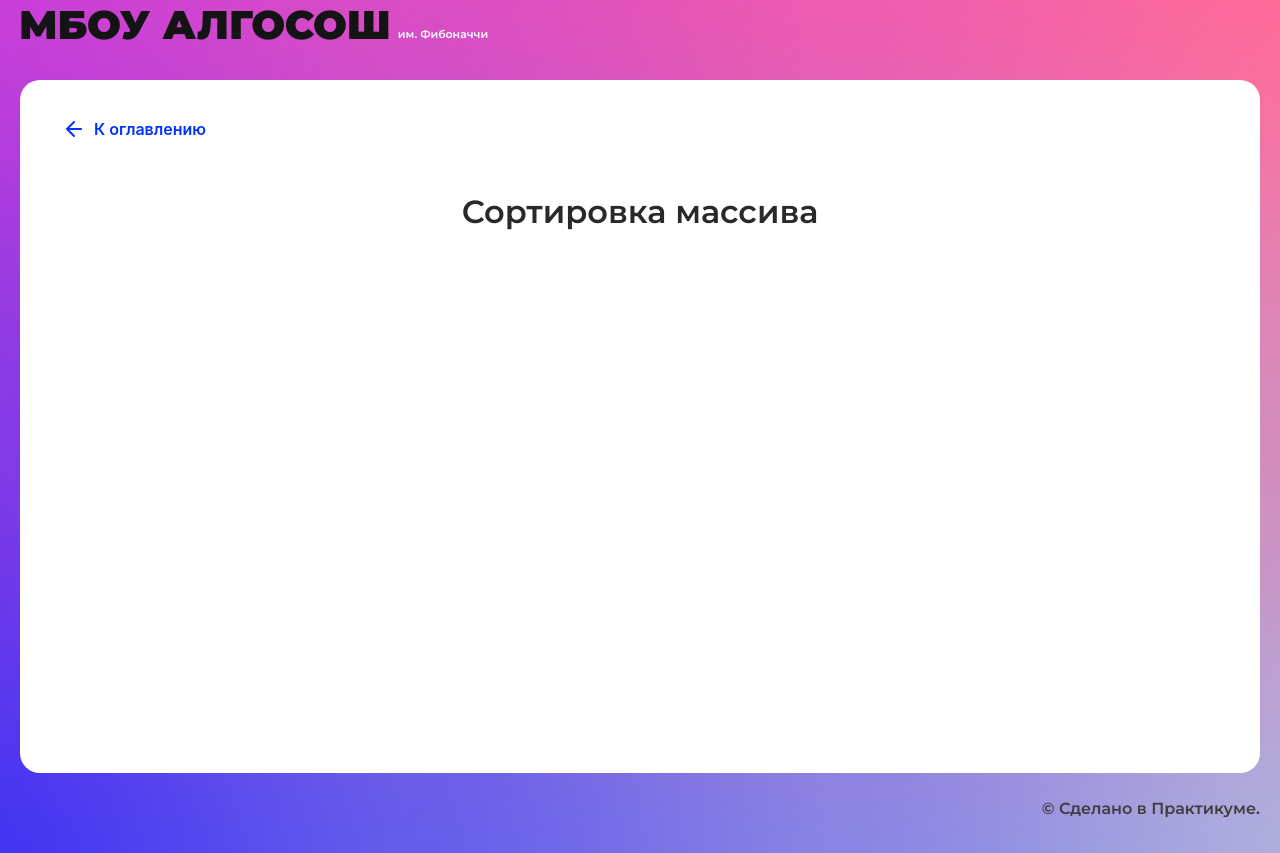
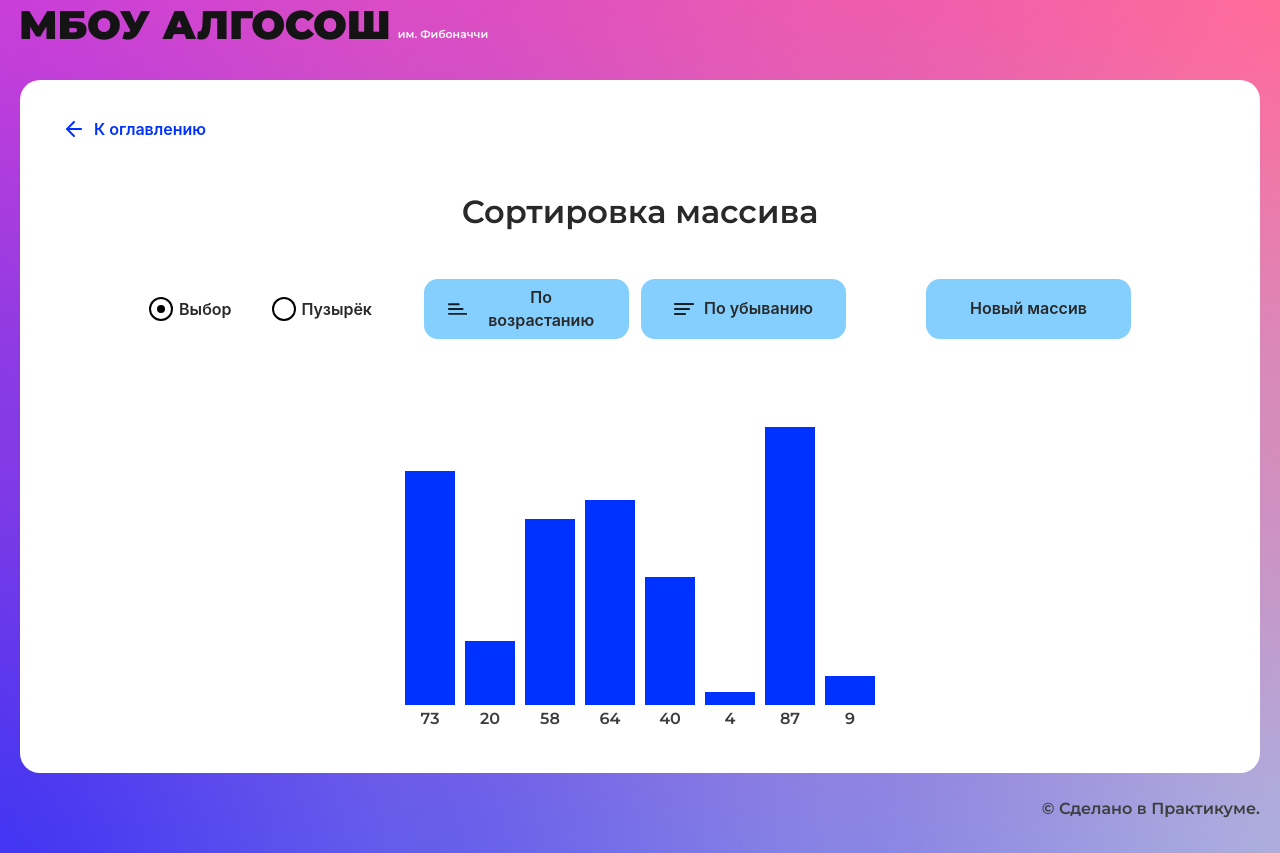
Before and after one commit to dvortsovs/algososh, a React (Create React App) app: page /sorting in a window 1280 px wide. Built offline with nearby package versions, Linux system fonts and the light colour scheme.

Commit message:
feat: add sort component, fix string, fibonacci component

```diff
--- a/src/components/fibonacci-page/fibonacci-page.tsx
+++ b/src/components/fibonacci-page/fibonacci-page.tsx
@@ -4,6 +4,7 @@ import {SolutionLayout} from "../ui/solution-layout/solution-layout";
 import {Input} from "../ui/input/input";
 import {Button} from "../ui/button/button";
 import {Circle} from "../ui/circle/circle";
+import {SHORT_DELAY_IN_MS} from "../../constants/delays";
 
 export const FibonacciPage: React.FC = () => {
     const [value, setValue] = useState<string>('')
@@ -40,7 +41,7 @@ export const FibonacciPage: React.FC = () => {
                 setIsLoad(false)
                 clearInterval(cycle)
             }
-        }, 500)
+        }, SHORT_DELAY_IN_MS)
     }
 
     return (
--- a/src/components/sorting-page/sorting-page.tsx
+++ b/src/components/sorting-page/sorting-page.tsx
@@ -1,10 +1,158 @@
-import React from "react";
-import { SolutionLayout } from "../ui/solution-layout/solution-layout";
+import React, {useEffect, useRef, useState} from "react";
+import styles from './sorting.module.css'
+import {SolutionLayout} from "../ui/solution-layout/solution-layout";
+import {RadioInput} from "../ui/radio-input/radio-input";
+import {Button} from "../ui/button/button";
+import {Direction} from "../../types/direction";
+import {Column} from "../ui/column/column";
+import {ElementStates} from "../../types/element-states";
+import {swap} from "../../services/utils";
+import {sortType} from "../../types/sort-type";
+import {DELAY_IN_MS} from "../../constants/delays";
 
 export const SortingPage: React.FC = () => {
-  return (
-    <SolutionLayout title="Сортировка массива">
+    const [arr, setArr] = useState<number[]>([])
+    const [changingIndex, setChangingIndex] = useState(0)
+    const [currentIndex, setCurrentIndex] = useState(0)
+    const [typeSort, setTypeSort] = useState<sortType>(sortType.Select)
+    const [isLoadAsc, setIsLoadAsc] = useState(false)
+    const [isLoadDesc, setIsLoadDesc] = useState(false)
 
-    </SolutionLayout>
-  );
+    const done = useRef<number[]>([])
+
+    useEffect(() => {
+        randomArr()
+    }, [])
+
+    const randomArr = () => {
+        const newArr: number[] = []
+        const len = Math.floor(Math.random() * (18 - 3) + 3)
+        for (let i = 0; i < len; i++) {
+            newArr.push(Math.floor(Math.random() * 101))
+        }
+        setArr(newArr)
+        setChangingIndex(0)
+        setCurrentIndex(0)
+        done.current = []
+    }
+
+    function* selectIterator(arr: number[], direction: Direction) {
+        const sortedArr: number[] = []
+        for (let i = 0; i < arr.length; i++) {
+            let temp = arr[i]
+            let index = i
+            for (let j = i + 1; j < arr.length; j++) {
+                if (direction === Direction.Descending) {
+                    if (temp < arr[j]) {
+                        temp = arr[j]
+                        index = j
+                    }
+                } else {
+                    if (temp > arr[j]) {
+                        temp = arr[j]
+                        index = j
+                    }
+                }
+                yield {
+                    arr: arr, sortedArr: sortedArr, i, j
+                }
+            }
+            swap(arr, i, index)
+            sortedArr.push(i)
+        }
+        yield {
+            arr: arr, sortedArr: sortedArr, i: arr.length, j: arr.length
+        }
+    }
+
+    function* bubbleIterator(arr: number[], direction: Direction) {
+        const sortedArr: number[] = []
+        for (let i = arr.length - 1; i > 0; i--) {
+            for (let j = 0; j < i; j++) {
+                if (direction === Direction.Descending) {
+                    if (arr[j] < arr[j + 1]) {
+                        swap(arr, j, j + 1)
+                    }
+                } else {
+                    if (arr[j] > arr[j + 1]) {
+                        swap(arr, j, j + 1)
+                    }
+                }
+                yield {
+                    arr: arr, sortedArr: sortedArr, i: j, j: j + 1
+                }
+            }
+            sortedArr.push(i)
+        }
+        sortedArr.push(sortedArr[sortedArr.length - 1] - 1)
+        yield {
+            arr: arr, sortedArr: sortedArr, i: arr.length, j: arr.length
+        }
+    }
+
+    const sort = (direction: Direction, type: sortType) => {
+        direction === Direction.Descending ? setIsLoadDesc(true) : setIsLoadAsc(true)
+        const sequence = type === sortType.Select ? selectIterator(arr, direction) : bubbleIterator(arr, direction)
+        done.current = []
+        const cycle = setInterval(() => {
+            let i = sequence.next()
+            if (!i.done) {
+                setArr([...i.value.arr])
+                setCurrentIndex(i.value.j + 1)
+                setChangingIndex(i.value.i + 1)
+                done.current = i.value.sortedArr
+            } else {
+                direction === Direction.Descending ? setIsLoadDesc(false) : setIsLoadAsc(false)
+                clearInterval(cycle)
+            }
+        }, DELAY_IN_MS)
+    }
+
+    return (
+        <SolutionLayout title="Сортировка массива">
+            <section className={styles.main}>
+                <form className={styles.form}>
+                    <div className={styles.radio}>
+                        <RadioInput onClick={() => setTypeSort(sortType.Select)} label={'Выбор'} name={'algorithm'}
+                                    defaultChecked/>
+                        <RadioInput onClick={() => setTypeSort(sortType.Bubble)} label={'Пузырёк'} name={'algorithm'}/>
+                    </div>
+                    <div className={styles.direction}>
+                        <Button disabled={isLoadDesc}
+                                onClick={() => sort(Direction.Ascending, typeSort)}
+                                isLoader={isLoadAsc} sorting={Direction.Ascending} linkedList={'big'}
+                                text={'По возрастанию'}/>
+                        <Button disabled={isLoadAsc}
+                                onClick={() => sort(Direction.Descending, typeSort)}
+                                isLoader={isLoadDesc} sorting={Direction.Descending} linkedList={'big'}
+                                text={'По убыванию'}/>
+                    </div>
+                    <div className={styles.random}>
+                        <Button disabled={isLoadAsc || isLoadDesc} text={'Новый массив'} onClick={randomArr}
+                                linkedList={'big'}/>
+                    </div>
+                </form>
+                <ul className={styles.columns}>
+                    {arr.map((item, index) => {
+                            if (done.current.includes(index)) return (
+                                <li key={index} className={styles.column}>
+                                    <Column state={ElementStates.Modified} index={item}/>
+                                </li>
+                            )
+                            if (currentIndex === index + 1 || changingIndex === index + 1) return (
+                                <li key={index} className={styles.column}>
+                                    <Column state={ElementStates.Changing} index={item}/>
+                                </li>
+                            )
+                            return (
+                                <li key={index} className={styles.column}>
+                                    <Column state={ElementStates.Default} index={item}/>
+                                </li>
+                            )
+                        }
+                    )}
+                </ul>
+            </section>
+        </SolutionLayout>
+    );
 };
--- /dev/null
+++ b/src/components/sorting-page/sorting.module.css
@@ -0,0 +1,40 @@
+.main {
+    display: flex;
+    flex-direction: column;
+    align-items: center;
+}
+
+.form {
+    width: calc(100% - 260px);
+    display: flex;
+    justify-content: center;
+    align-items: center;
+}
+
+.radio {
+    display: flex;
+    gap: 40px;
+    margin-right: 52px;
+}
+
+.direction {
+    max-width: 422px;
+    display: flex;
+    gap: 12px;
+    margin-right: 80px;
+}
+
+.random {
+    display: flex;
+    max-width: 205px;
+}
+
+.columns {
+    display: flex;
+    align-items: end;
+    height: 340px;
+    gap: 10px;
+    margin: 48px 0 0;
+    padding: 0;
+    list-style-type: none;
+}
--- a/src/components/string/string.tsx
+++ b/src/components/string/string.tsx
@@ -5,18 +5,14 @@ import {Input} from "../ui/input/input";
 import {Button} from "../ui/button/button";
 import {Circle} from "../ui/circle/circle";
 import {ElementStates} from "../../types/element-states";
+import {swap} from "../../services/utils";
+import {DELAY_IN_MS} from "../../constants/delays";
 
 export const StringComponent: React.FC = () => {
     const [string, setString] = useState('')
     const [arr, setArr] = useState<string[]>([])
     const [position, setPosition] = useState([0, 0])
     const [isLoad, setIsLoad] = useState(false)
-
-    const swap = (arr: string[], firstIndex: number, secondIndex: number): void => {
-        const temp = arr[firstIndex]
-        arr[firstIndex] = arr[secondIndex]
-        arr[secondIndex] = temp
-    }
 
     const buttonHandler = (e: FormEvent) => {
         e.preventDefault()
@@ -32,7 +28,7 @@ export const StringComponent: React.FC = () => {
         let end = arr.length - 1
         setPosition([start, end])
         const recursion = setInterval(() => {
-            swap(arr, start, end)
+            swap<string>(arr, start, end)
             start++
             end--
             setArr([...arr])
@@ -41,7 +37,7 @@ export const StringComponent: React.FC = () => {
                 setIsLoad(false)
                 clearInterval(recursion)
             }
-        }, 1000)
+        }, DELAY_IN_MS)
     }
 
     return (
--- /dev/null
+++ b/src/services/utils.ts
@@ -0,0 +1,7 @@
+const swap = <T>(arr: T[], firstIndex: number, secondIndex: number): void => {
+    const temp = arr[firstIndex]
+    arr[firstIndex] = arr[secondIndex]
+    arr[secondIndex] = temp
+}
+
+export {swap}
--- /dev/null
+++ b/src/types/sort-type.ts
@@ -0,0 +1,4 @@
+export enum sortType {
+    Select = 'Select',
+    Bubble = 'Bubble'
+}
--- a/tsconfig.json
+++ b/tsconfig.json
@@ -14,6 +14,7 @@
     "resolveJsonModule": true,
     "isolatedModules": true,
     "noEmit": true,
+    "downlevelIteration": true,
     "jsx": "react-jsx"
   },
   "include": ["src"]
```
